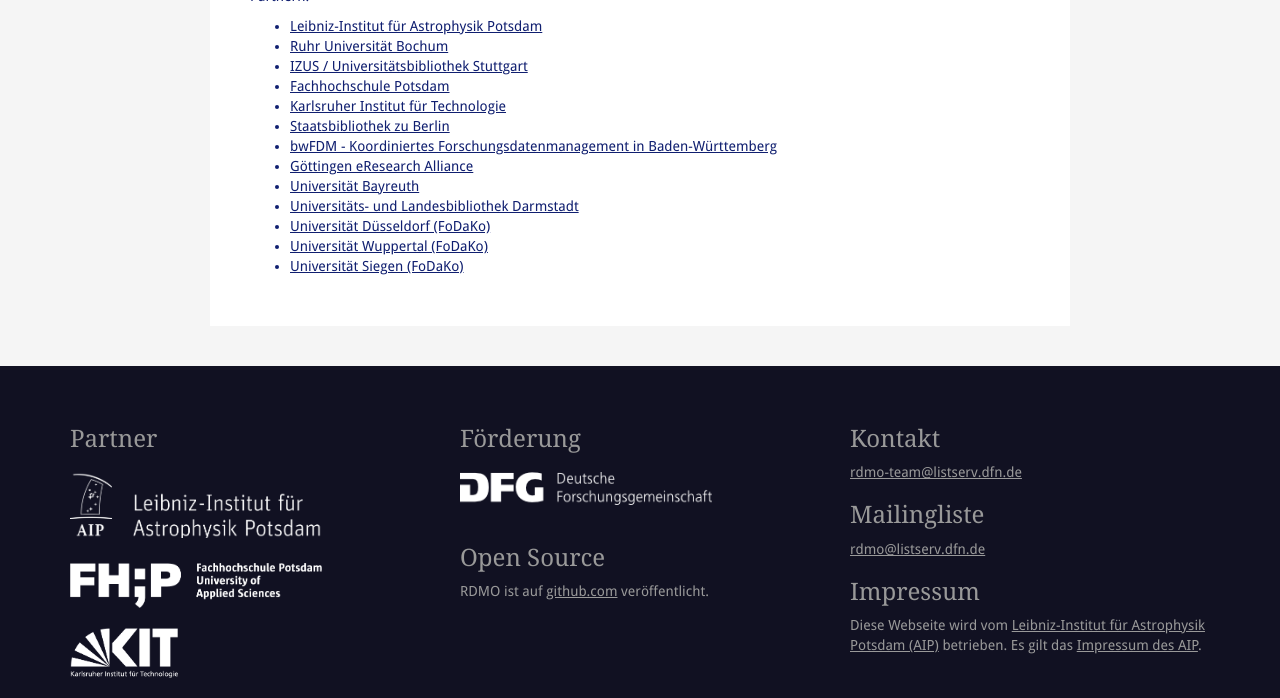
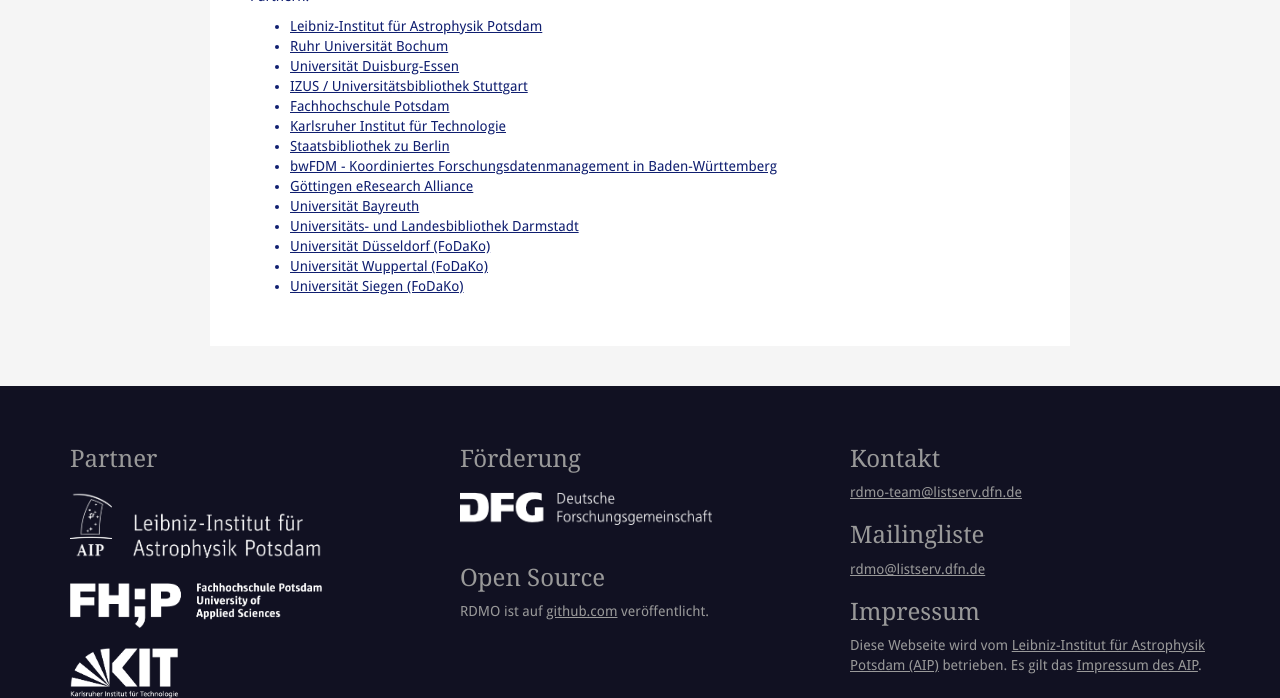
Before and after one commit to rdmorganiser/rdmorganiser.github.io, a Jekyll site: the page built from kooperationen.md, in a window 1280 px wide and 900 px high, scrolled down 647 px, cut to the strip 202-900 px from the top of the window. Built offline with Jekyll 4.4.1, drawn with Linux system fonts in a browser that asks for light colours.

Commit message:
Add Duisburg-Essen

```diff
--- a/_data/locations.yml
+++ b/_data/locations.yml
@@ -9,6 +9,12 @@
   contact: Johannes Frenzel
   lat: 7.261572
   lon: 51.4439
+  color: gray
+
+- name: Universität Duisburg-Essen
+  contact: Ania Lopez, Eike Spielberg
+  lat: 6.800833
+  lon: 51.429167
   color: gray
 
 - name: IZUS / Universitätsbibliothek Stuttgart
```
